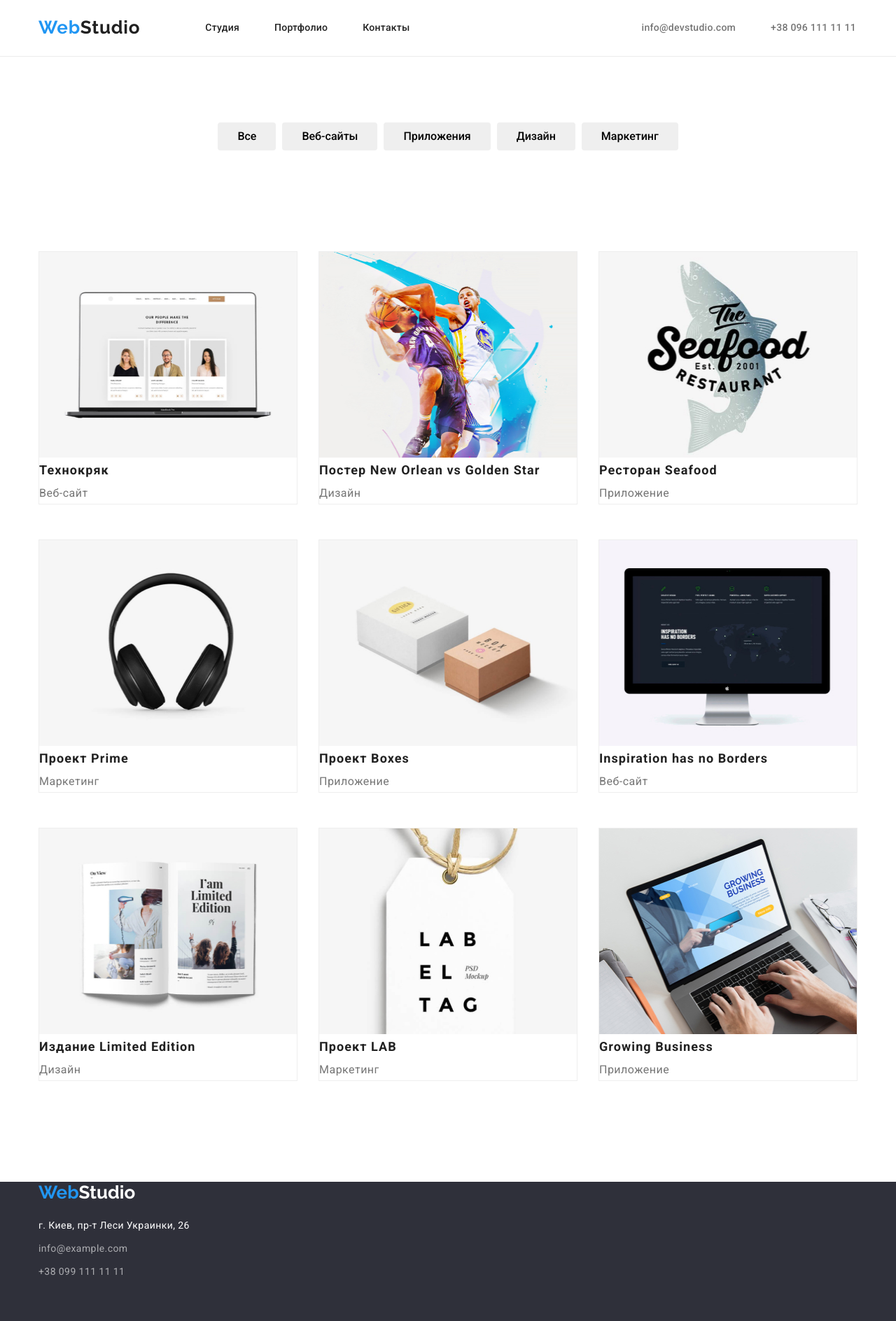
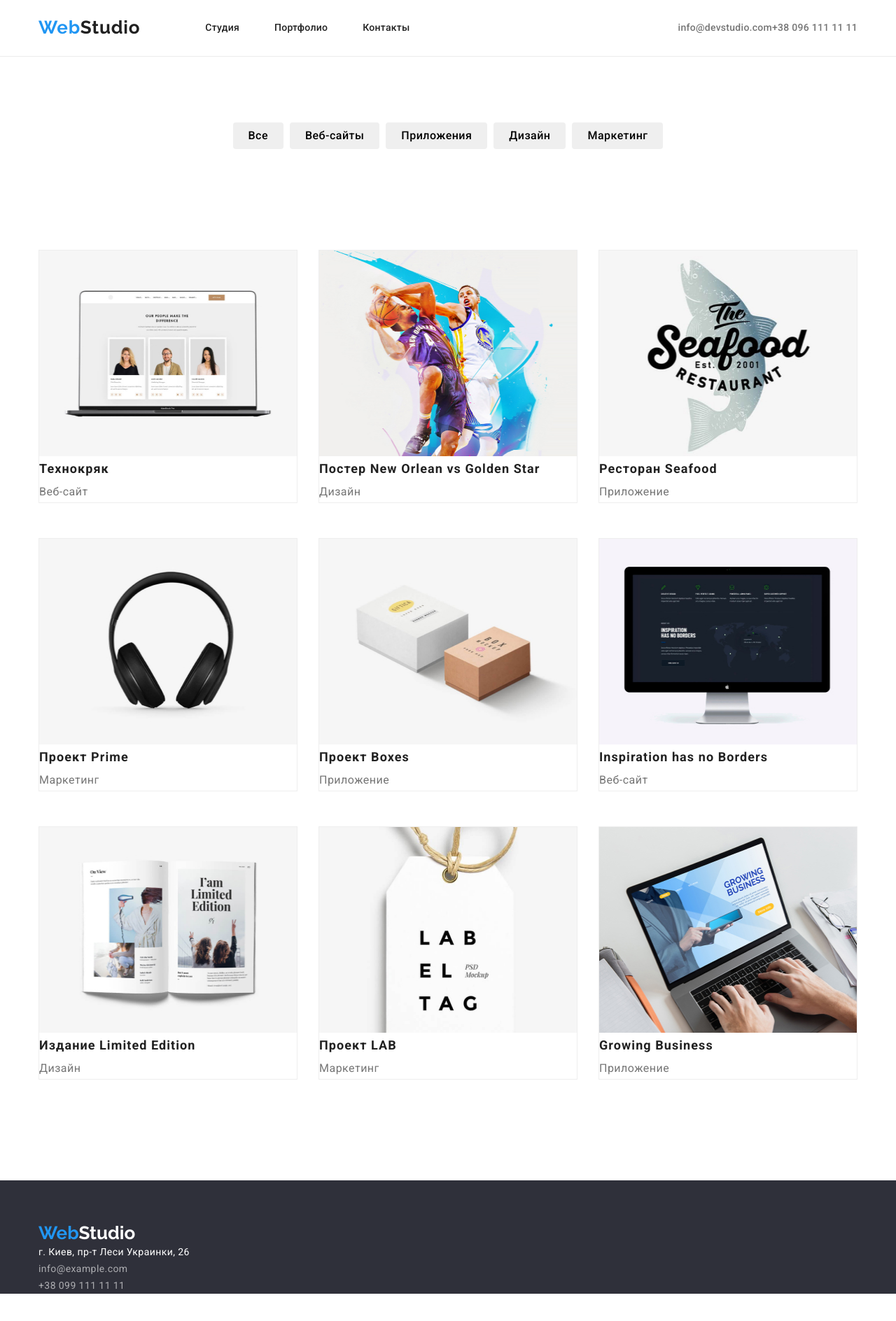
Before and after one commit to OlegOchych/goit-markup-hw-03, a plain HTML site: page portfolio.html in a window 1280 px wide. Shown: the whole page at 70% size. After the commit the page ends 1849 px from the top, so only its background shows below. Drawn offline with nearby package versions, Linux system fonts and the light colour scheme.

Commit message:
Update portfolio.css

```diff
--- a/css/portfolio.css
+++ b/css/portfolio.css
@@ -150,16 +150,16 @@ body {
   padding-right: 50px;
   font-weight: 500;
   font-size: 14px;
-  line-height: 1.14em;
+  line-height: 1.14;
   letter-spacing: 0.02em;
 }
 .list-grey {
+  margin-left: auto;
   padding-top: 32px;
   display: flex;
 }
-.link-grey:first-child {
+.item-grey:first-child {
   padding-right: 50px;
-  margin-left: 281px;
 }
 .link-grey {
   font-style: normal;
@@ -194,7 +194,7 @@ a.link-grey:hover {
   justify-content: center;
   margin-bottom: 50px;
 }
-.btn-text {
+.btn {
   padding: 6px 22px;
 }
 .item-btn:not(:last-child) {
@@ -211,11 +211,13 @@ a.link-grey:hover {
 .btn {
   border-style: none;
   border-radius: 4px;
-}
-.btn-text {
   font-weight: 500;
   font-size: 16px;
   line-height: 26px;
+  letter-spacing: 0.03em;
+}
+.btn-text {
+
 }
 
 .list {
@@ -253,7 +255,7 @@ a.link-grey:hover {
 
 .footer {
   background-color: #2f303a;
-  height: 252px;
+padding-top: 60px;
 }
 
 .logo-footer {
@@ -266,15 +268,16 @@ a.link-grey:hover {
 .link-footer:first-child {
   color: var(--color-white);
 }
-.link-footer:first-child {
+.item-footer:first-child {
   margin-top: 20px;
 }
-.link-footer:nth-child(2) {
+.item-footer:nth-child(2) {
   padding-top: 9px;
 }
-.link-footer:nth-child(3) {
+.item-footer:nth-child(3) {
   padding-top: 9px;
 }
+
 .link-footer {
   display: flex;
   font-style: normal;
```
